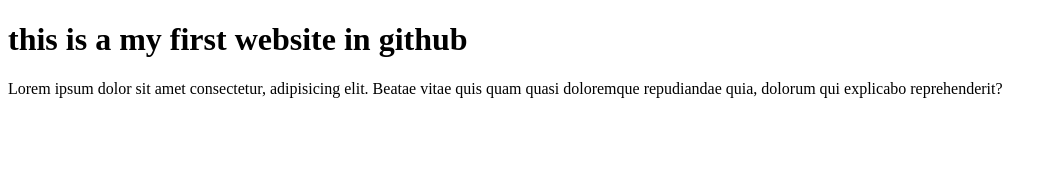
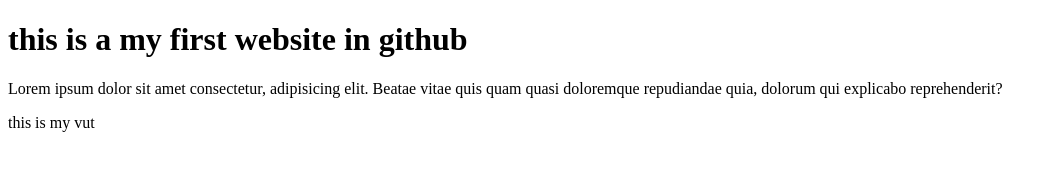
Before and after one commit to junnu-sinu/my-secound-website, a plain HTML site: page index.html in a window 1280 px wide. Shown: the whole page, without its empty margins (0-1057 px from the left). Drawn offline with Linux system fonts and the light colour scheme.

Commit message:
arif islam

```diff
--- a/index.html
+++ b/index.html
@@ -9,5 +9,6 @@
 <body>
     <h1>this is a my first website in github</h1>
     <p>Lorem ipsum dolor sit amet consectetur, adipisicing elit. Beatae vitae quis quam quasi doloremque repudiandae quia, dolorum qui explicabo reprehenderit?</p>
+    <p>this is my vut</p>
 </body>
 </html>
```
